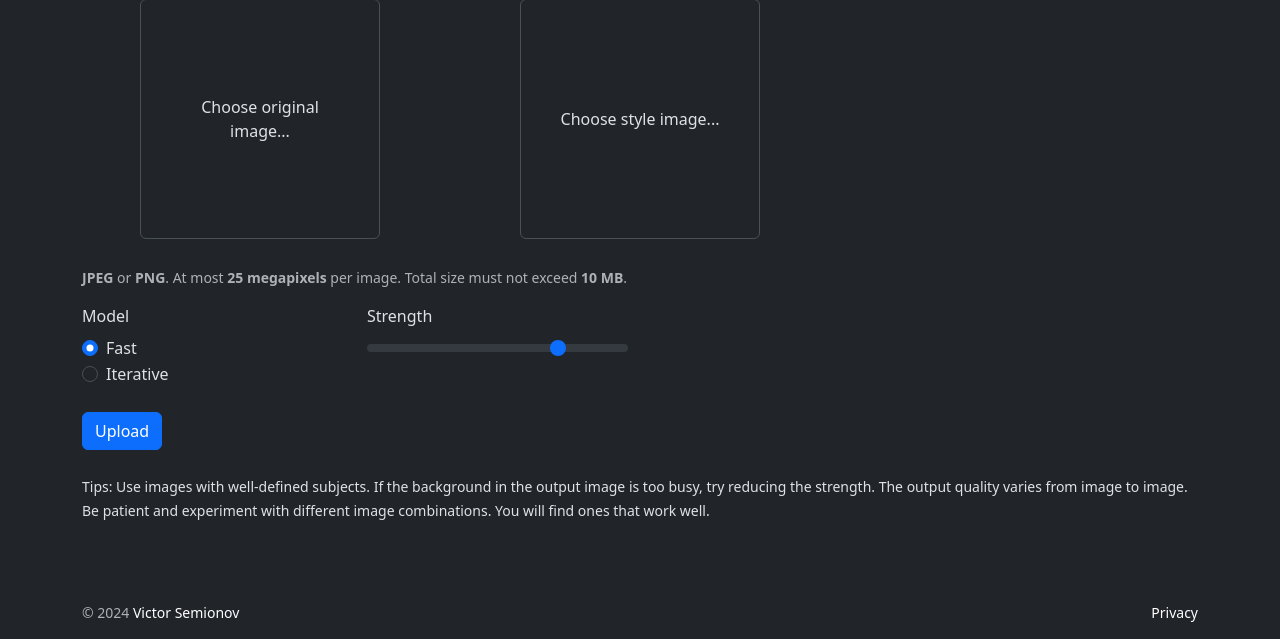
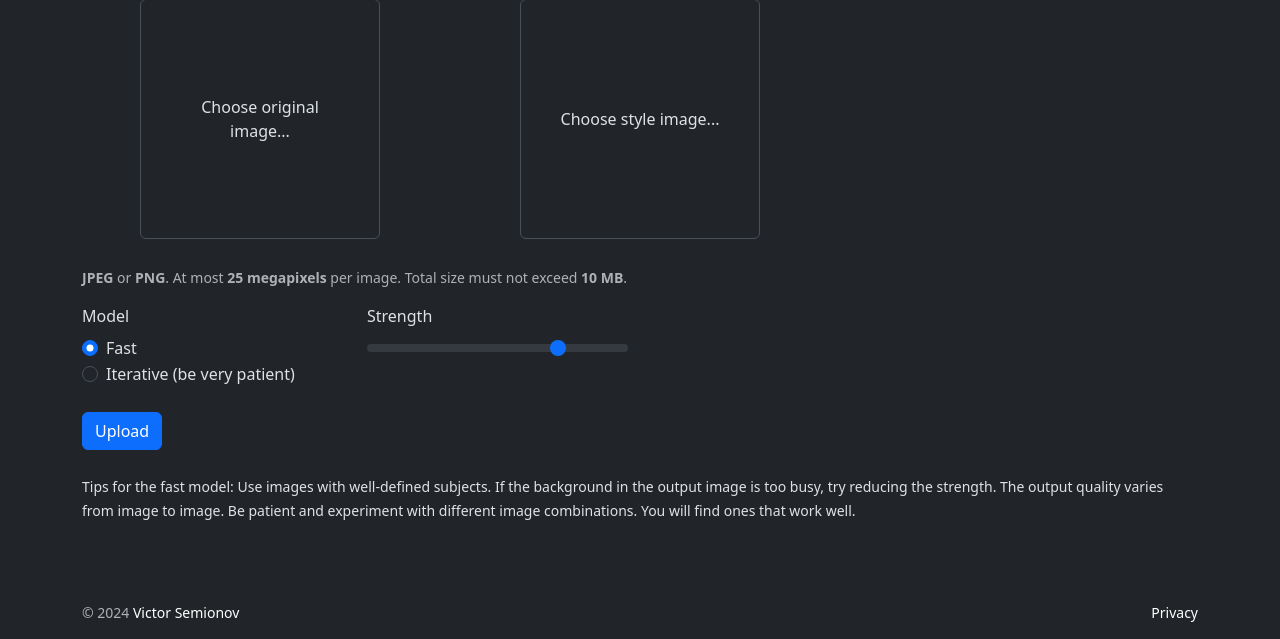
Before and after one commit to vsemionov/picstylist, a Flask app: page / in a window 1280 px wide. Shown: the part 613-1252 px from the top of the page. Run offline with Flask 3, Linux system fonts and the light colour scheme; parts of the project's set-up code (start-up, migrations or seed data) failed here and were passed over; some libraries are stand-ins or nearby versions.

Commit message:
clarifications

```diff
--- a/templates/index.html
+++ b/templates/index.html
@@ -90,7 +90,7 @@
   </form>
   <p>
     <small>
-      Tips: Use images with well-defined subjects.
+      Tips for the fast model: Use images with well-defined subjects.
       If the background in the output image is too busy, try reducing the strength.
       The output quality varies from image to image.
       Be patient and experiment with different image combinations.
--- a/templates/pages/model.html
+++ b/templates/pages/models.html
@@ -86,7 +86,7 @@
       <a href="https://www.tensorflow.org/tutorials/generative/style_transfer">here</a>.
     </li>
     <li>
-      The pre-trained model, that we use here, is available on
+      The pre-trained model for fast style transfer is available on
       <a href="https://tfhub.dev/google/magenta/arbitrary-image-stylization-v1-256/2">TensorFlow Hub</a>.
     </li>
   </ul>
--- a/web/forms.py
+++ b/web/forms.py
@@ -37,7 +37,8 @@ class UploadForm(FlaskForm):
 
     content_image = FileField('Original image', validators=__image_validators)
     style_image = FileField('Style image', validators=__image_validators)
-    model = RadioField('Model', choices=[('fast', 'Fast'), ('iterative', 'Iterative')], default='fast')
+    model = RadioField('Model', choices=[('fast', 'Fast'), ('iterative', 'Iterative (be very patient)')],
+        default='fast')
     strength = IntegerRangeField('Strength', default=settings.DEFAULT_STRENGTH, validators=[NumberRange(1, 100)])
 
     def validate(self, extra_validators=None):
```
